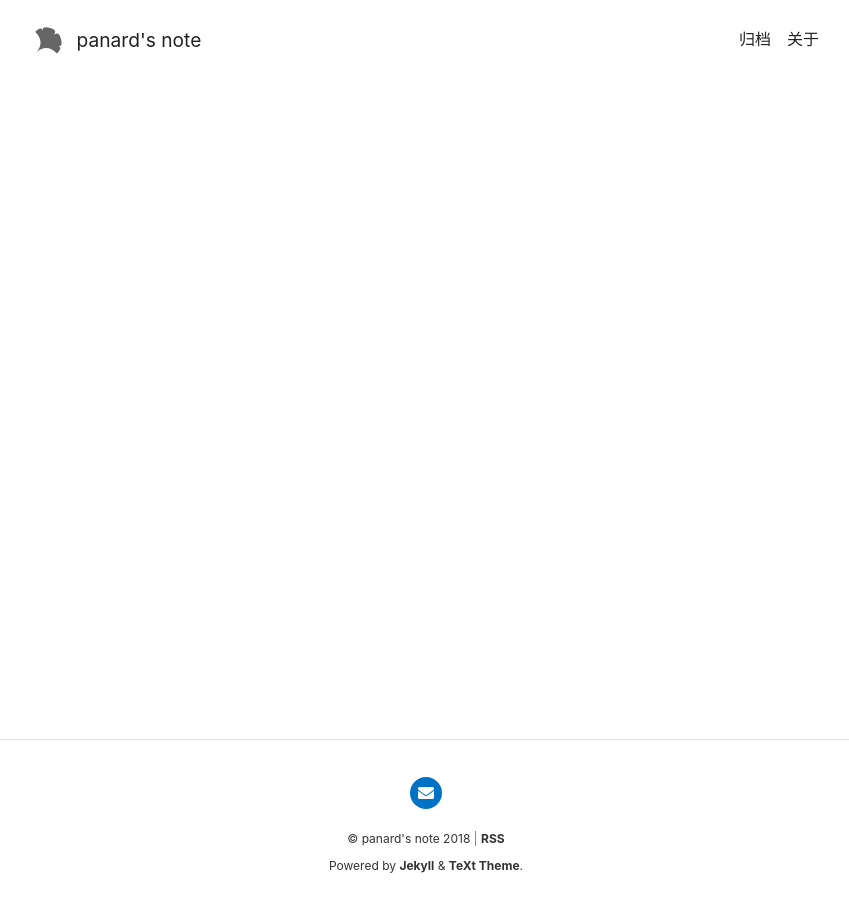
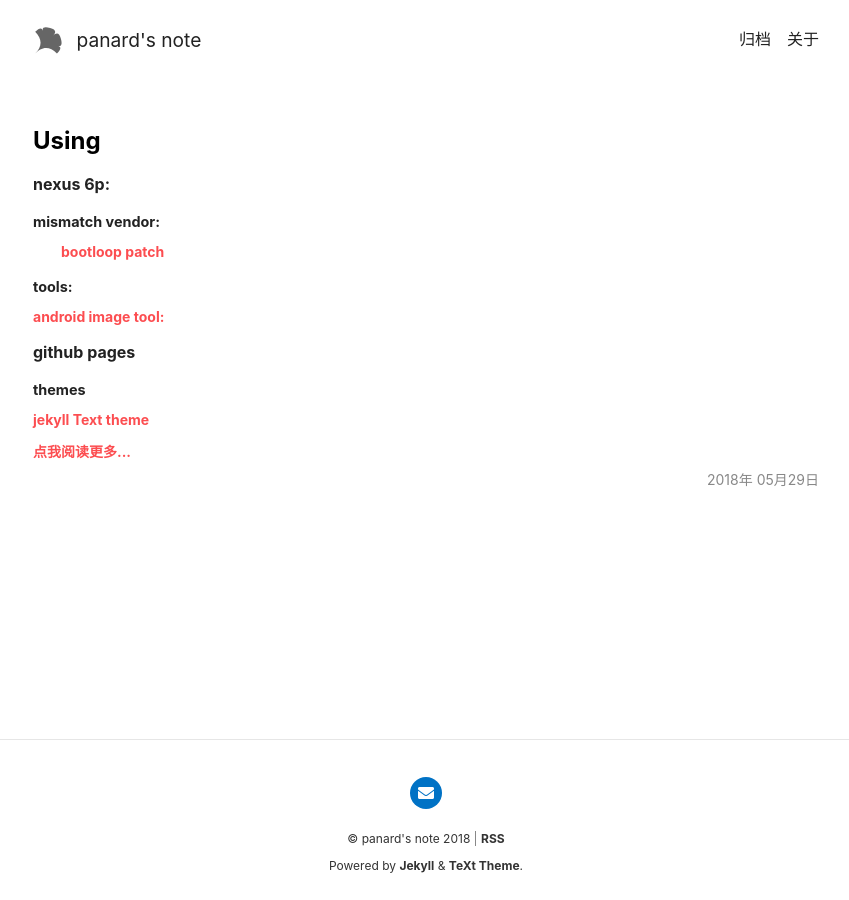
Before and after one commit to panard313/panard313.github.io, a Jekyll site: the page built from index.html, in a window 1280 px wide. Shown: the whole page, without its empty margins (214-1063 px from the left). Built offline with Jekyll 4.4.1, drawn with Linux system fonts in a browser that asks for light colours; nearby versions of some CDN libraries; the list of posts is cut into pages by our own code.

Commit message:
add post using.md

```diff
--- a/_config.yml
+++ b/_config.yml
@@ -27,7 +27,7 @@ description: > # this means to ignore newlines until "Language & timezone"
 ## => Language and Timezone
 ##############################
 lang: zh # the language of your site, "en" (default, English), "zh"(简体中文), "zh-Hans"(简体中文), "zh-Hant"(繁體中文)
-timezone: # see https://en.wikipedia.org/wiki/List_of_tz_database_time_zones for the available values
+timezone: Asia/Shanghai # see https://en.wikipedia.org/wiki/List_of_tz_database_time_zones for the available values
 
 
 ## => Author and Social
@@ -46,7 +46,7 @@ author:
 
 ## => GitHub Repository (if the site is hosted by GitHub)
 ##############################
-repository: someone/someone.github.io
+repository: panard313/panard313.github.io
 repository_tree: master
 
 
@@ -81,7 +81,7 @@ chart: # false (default), true
 
 ## => Paginate
 ##############################
-paginate: 8
+paginate: 20
 paginate_path: /page:num # don't change this unless for special need
 
 
--- /dev/null
+++ b/_posts/2018-05-29-using.md
@@ -0,0 +1,15 @@
+# nexus 6p:
+## mismatch vendor:
+&emsp;&emsp;[bootloop patch](https://forum.xda-developers.com/nexus-6p/general/nexus-6p-vendor-bootloader-radio-t3776039)
+
+
+
+
+## tools:
+[android image tool: ](https://github.com/osm0sis/Android-Image-Kitchen.git)
+
+
+
+# github pages
+## themes
+[jekyll Text theme](https://github.com/kitian616/jekyll-TeXt-theme.git)
```
